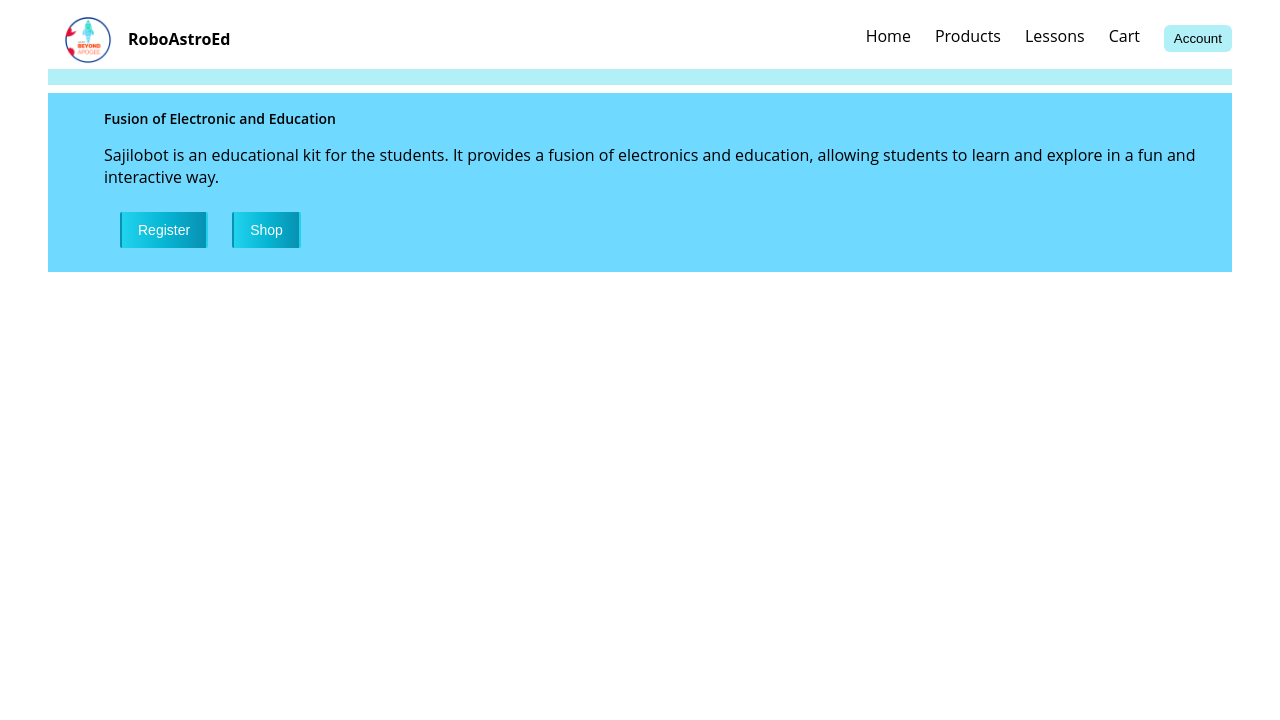
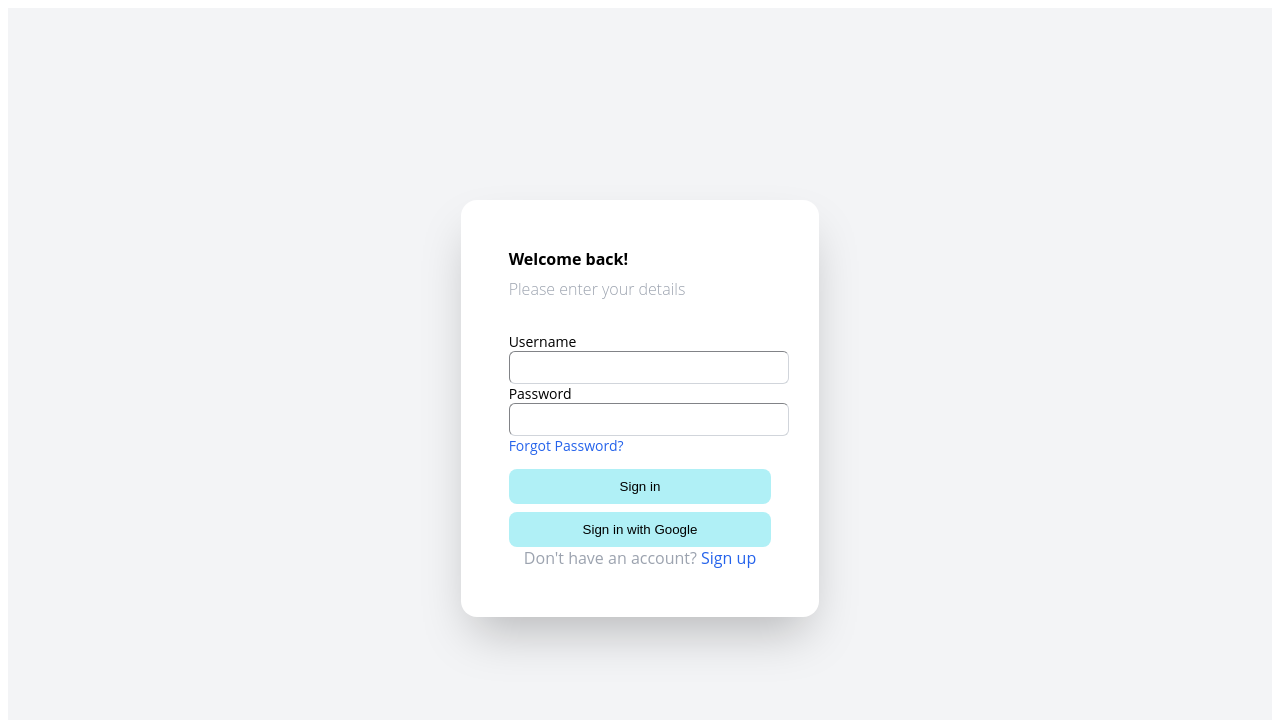
Before and after one commit to AashishBhandari001/RoboAstroEd, a React (Create React App) app in the folder frontend/: page / in a window 1280 px wide. Shown: the top 720 px of the page. Built offline with nearby package versions, Linux system fonts and the light colour scheme.

Commit message:
Login page frontend

```diff
--- a/frontend/package.json
+++ b/frontend/package.json
@@ -5,11 +5,13 @@
   "dependencies": {
     "@emotion/react": "^11.11.1",
     "@emotion/styled": "^11.11.0",
+    "@material-tailwind/react": "^2.1.1",
     "@mui/material": "^5.14.7",
     "@mui/styled-engine-sc": "^5.14.7",
     "@testing-library/jest-dom": "^5.17.0",
     "@testing-library/react": "^13.4.0",
     "@testing-library/user-event": "^13.5.0",
+    "flowbite-react": "^0.6.0",
     "hamburger-react": "^2.5.0",
     "hamburgers": "^1.2.1",
     "react": "^18.2.0",
--- a/frontend/public/index.html
+++ b/frontend/public/index.html
@@ -1,20 +1,20 @@
 <!DOCTYPE html>
 <html lang="en">
+
 <head>
   <meta charset="utf-8" />
   <link rel="icon" href="%PUBLIC_URL%/favicon.ico" />
   <meta name="viewport" content="width=device-width, initial-scale=1" />
   <meta name="theme-color" content="#000000" />
-    <meta
-      name="description"
-      content="Web site created using create-react-app"
-    />
+  <meta name="description" content="Web site created using create-react-app" />
   <link rel="apple-touch-icon" href="%PUBLIC_URL%/logo192.png" />
+  <link rel="stylesheet" href="https://kit-pro.fontawesome.com/releases/v5.15.1/css/pro.min.css" />
   <!--
       manifest.json provides metadata used when your web app is installed on a
       user's mobile device or desktop. See https://developers.google.com/web/fundamentals/web-app-manifest/
     -->
   <link rel="manifest" href="%PUBLIC_URL%/manifest.json" />
+  <link rel="stylesheet" href="https://kit-pro.fontawesome.com/releases/v5.15.1/css/pro.min.css" />
   <!--
       Notice the use of %PUBLIC_URL% in the tags above.
       It will be replaced with the URL of the `public` folder during the build.
@@ -26,6 +26,7 @@
     -->
   <title>React App</title>
 </head>
+
 <body>
   <noscript>You need to enable JavaScript to run this app.</noscript>
   <div id="root"></div>
@@ -40,4 +41,5 @@
       To create a production bundle, use `npm run build` or `yarn build`.
     -->
 </body>
+
 </html>
--- a/frontend/src/App.js
+++ b/frontend/src/App.js
@@ -1,11 +1,13 @@
 import Header from "./Components/Header";
 import Hero from "./Components/Hero";
+import Login from "./Components/Login";
 
 function App() {
   return (
     <>
-      <Header />
-      <Hero />
+      {/* <Header />
+      <Hero /> */}
+      <Login />
     </>
   );
 }
--- /dev/null
+++ b/frontend/src/Components/Buttons/index.js
@@ -0,0 +1,3 @@
+import Buttons from "./Buttons";
+
+export default Buttons;
--- a/frontend/src/Components/Header/header.jsx
+++ b/frontend/src/Components/Header/header.jsx
@@ -13,16 +13,16 @@ function Header() {
   return (
     <header>
       <div
-        className={`bg-white text-black font-open-sans md:mr-10 md:ml-10 relative ${
+        className={`bg-white text-black font-open-sans md:mr-8 md:ml-8${
           isOpen ? "h-screen" : ""
         }`}
       >
         <div>
-          <nav className="container flex flex-col md:flex-row justify-between items-center">
+          <nav className="container flex md:flex-row justify-between items-center">
             {!isOpen && (
               <div className="text-xs">
                 <div className="flex items-center">
-                  <div className="md:mx-4">
+                  <div className=" mx-4 md:mx-4">
                     <img
                       src={logo}
                       className="w-12 h-12 pt-2 "
@@ -125,7 +125,7 @@ function Header() {
                 </Link>
               </li>
               <li>
-              <button className="bg-[#B0F0F6] px-2 py-1 rounded-md hover:text-color-[#FF4F1D] border-transparent hover:opacity-80 ease-in duration-200">
+                <button className="bg-[#B0F0F6] px-2 py-1 rounded-md hover:text-color-[#FF4F1D] border-transparent hover:opacity-80 ease-in duration-200">
                   Account
                 </button>
               </li>
--- a/frontend/src/Components/Hero/hero.jsx
+++ b/frontend/src/Components/Hero/hero.jsx
@@ -3,7 +3,6 @@ import Sajilobot from "../../Assets/Sajilobot.png";
 
 function Hero() {
   return (
-    <body>
     <div className="md:flex md:bg-[#6FD9FF] md:mr-8 md:ml-8">
       <div className="hero font-open-sans md:mr-10 md:ml-10">
         <div className="container flex justify-between items-center">
@@ -11,22 +10,21 @@ function Hero() {
             Fusion of Electronic and Education
           </div>
         </div>
-          <div className="text-black font-normal text-start w-48 h-24 pl-14 pt-2 md:w-full md:h-auto md:pl-4 md:pt-4 md:text-left ">
-            Sajilobot is an educational kit for the students. It provides a
-            fusion of electronics and education, allowing students to learn and
-            explore in a fun and interactive way.
-            <div className="flex flex-row space-x-6 mt-2 pt-2 md:pl-4 md:pt-4 md:pb-6">
-            <button className="text-white border-transparent bg-gradient-to-r from-cyan-400 via-cyan-500 to-cyan-600 hover:bg-gradient-to-br focus:ring-4 focus:outline-none focus:ring-cyan-300 dark:focus:ring-cyan-800 font-normal rounded-sm text-sm px-4 py-2 text-center">
+        <p className="text-black font-normal text-start w-48 h-24 pl-14 pt-2 md:w-full md:h-auto md:pl-4 md:pt-4 md:text-left ">
+          Sajilobot is an educational kit for the students. It provides a fusion
+          of electronics and education, allowing students to learn and explore
+          in a fun and interactive way.
+          <div className="flex flex-row space-x-4 mt-2 pt-2 md:pl-4 md:pt-4 md:pb-6">
+            <button className="bg-[#B0F0F6] px-2 py-1 rounded-md hover:text-color-[#FF4F1D] border-transparent hover:opacity-80 ease-in duration-200">
               Register
             </button>
-              <button className="text-white border-transparent bg-gradient-to-r from-cyan-400 via-cyan-500 to-cyan-600 hover:bg-gradient-to-br focus:ring-4 focus:outline-none focus:ring-cyan-300 dark:focus:ring-cyan-800 font-normal rounded-sm text-sm px-4 py-2 text-center">
+            <button className="bg-[#B0F0F6] px-2 py-1 rounded-md hover:text-color-[#FF4F1D] border-transparent hover:opacity-80 ease-in duration-200">
               Shop
             </button>
           </div>
+        </p>
       </div>
     </div>
-      </div>
-    </body>
   );
 }
 
--- /dev/null
+++ b/frontend/src/Components/Login/index.js
@@ -0,0 +1,3 @@
+import  Login from "./login";
+
+export default Login;
--- /dev/null
+++ b/frontend/src/Components/Login/login.jsx
@@ -0,0 +1,64 @@
+import React from "react";
+import { Link } from "react-router-dom";
+import { Input } from "@material-tailwind/react";
+
+function Login() {
+  return (
+    <div className="flex items-center justify-center h-screen font-open-sans bg-gray-100">
+      <div className="flex flex-col  md:space-y-2 md:bg-white md:shadow-2xl rounded-2xl md:flex-row">
+        <div className="flex flex-col justify-center p-6 md:p-12">
+          <span className="mb-2 text-2xl md:text-4xl font-bold">
+            Welcome back!
+          </span>
+          <span className="font-light text-xs text-gray-400 mb-4 md:mb-8">
+            Please enter your details
+          </span>
+          <form className="flex flex-col text-sm">
+            <div className="text-sm">
+              <span className="text-md">Username</span>
+              <input
+                type="text"
+                name="username"
+                id="username"
+                className="w-full p-2 border border-gray-300 rounded-md placeholder-light text-gray-500"
+              />
+            </div>
+            <div>
+              <span className="mb-2 text-md">Password</span>
+              <input
+                type="password"
+                name="password"
+                id="password"
+                className="w-full p-2 border border-gray-300 rounded-md placeholder-light text-gray-500"
+              />
+            </div>
+          </form>
+          <ul className="list-none pl-0 mt-0 text-sm">
+            <li>
+              <Link to={""} className="text-sm text-blue-600 no-underline">
+                Forgot Password?
+              </Link>
+            </li>
+          </ul>
+
+          <div className="flex flex-col items-center space-y-2">
+            <button className="bg-[#B0F0F6] hover:bg-[#AEEBF1] text-black border-transparent p-2 rounded-lg w-full">
+              Sign in
+            </button>
+            <button className="bg-[#B0F0F6] hover:bg-[#AEEBF1] text-black border-transparent p-2 rounded-lg w-full">
+              Sign in with Google
+            </button>
+          </div>
+          <div className="text-center text-gray-400">
+            Don't have an account?{" "}
+            <Link to={""} className="no-underline text-blue-600">
+              Sign up
+            </Link>
+          </div>
+        </div>
+      </div>
+    </div>
+  );
+}
+
+export default Login;
--- a/frontend/tailwind.config.js
+++ b/frontend/tailwind.config.js
@@ -5,6 +5,7 @@ module.exports = {
     "./public/index.html",
     "./src/Components/Header/header.jsx",
     "./src/Components/Hero/hero.jsx",
+    "./src/Components/Login/login.jsx",
   ],
   theme: {
     extend: {
```
Also changed, not shown: frontend/src/Components/Buttons/Buttons.jsx (added, +11 -0 lines), 1 other file (tests, documents, lock files or other folders). Lines whose indentation alone changed are shown as unchanged.
